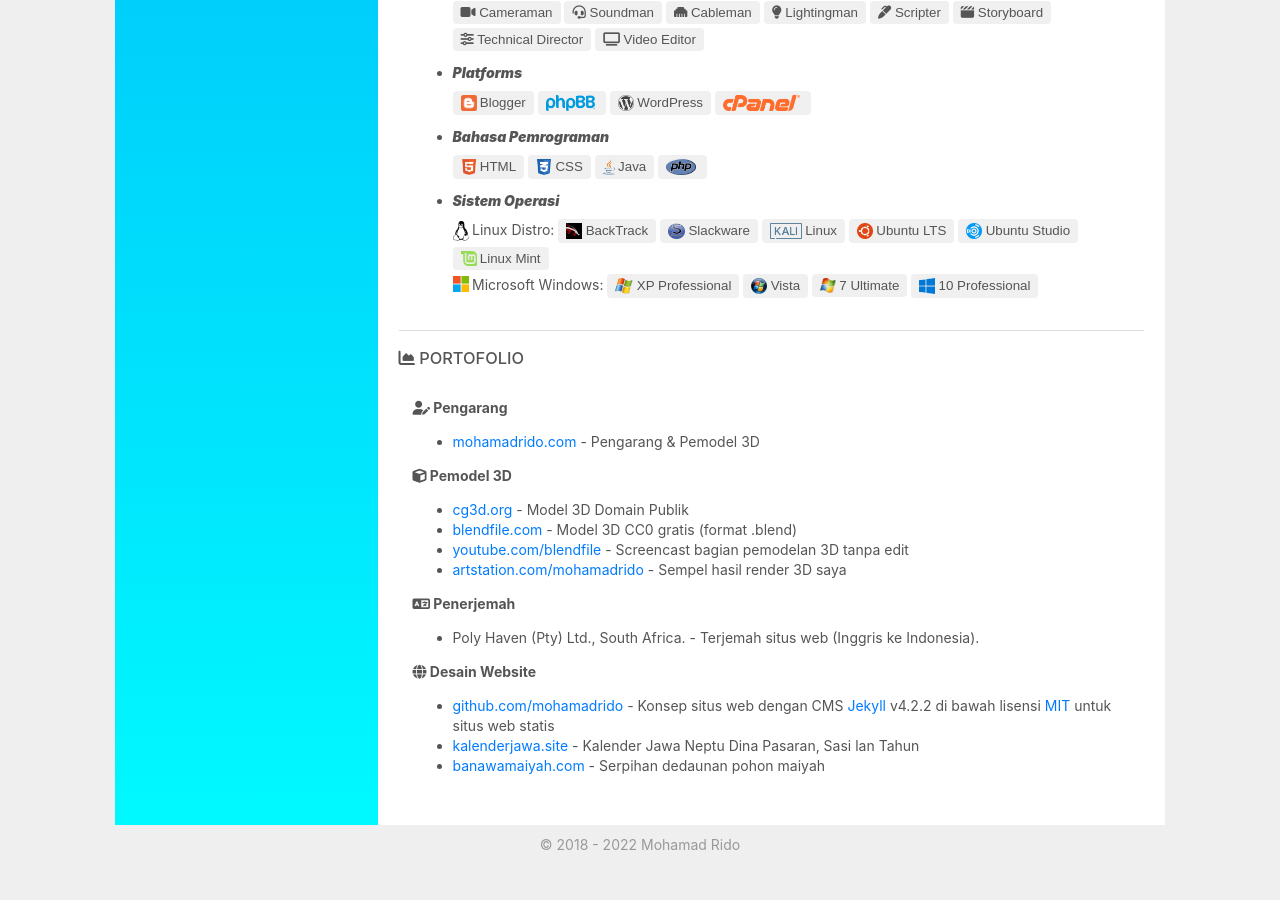
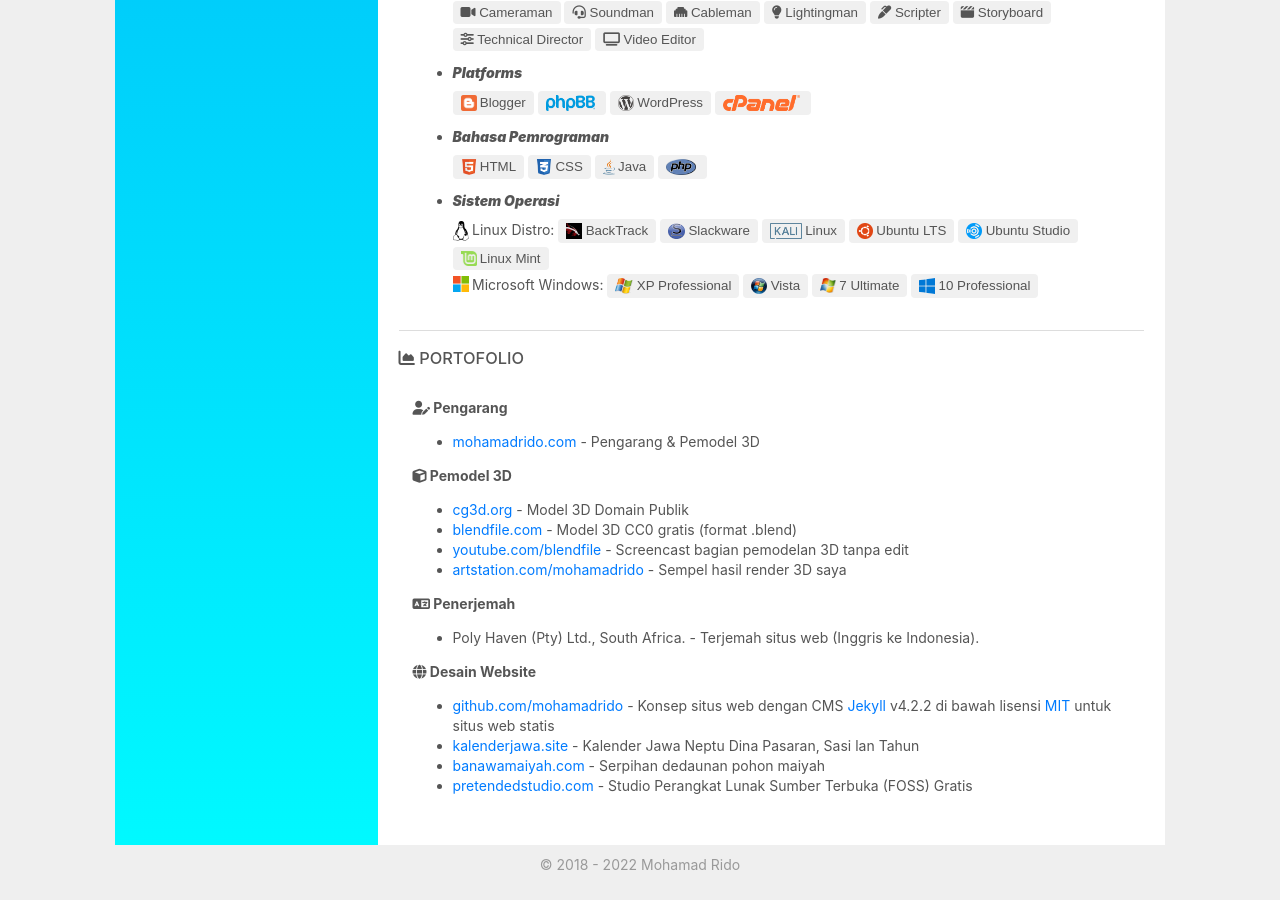
Before and after one commit to mohamadrido/about, a Jekyll site: the page built from id.html, in a window 1280 px wide and 900 px high, scrolled down 1655 px. Built offline with Jekyll 4.4.1, drawn with Linux system fonts in a browser that asks for light colours; nearby versions of some CDN libraries.

Commit message:
Update id.html

```diff
--- a/id.html
+++ b/id.html
@@ -150,6 +150,7 @@ layout: default
       <li><a href="https://github.com/mohamadrido">github.com/mohamadrido</a> - Konsep situs web dengan CMS <a href="https://jekyllrb.com">Jekyll</a> v4.2.2 di bawah lisensi <a href="https://mit-license.org">MIT</a> untuk situs web statis</li>
       <li><a href="http://kalenderjawa.site">kalenderjawa.site</a> - Kalender Jawa Neptu Dina Pasaran, Sasi lan Tahun</li>
       <li><a href="https://www.banawamaiyah.com" rel="nofollow">banawamaiyah.com</a> - Serpihan dedaunan pohon maiyah</li>
+      <li><a href="https://pretendedstudio.com">pretendedstudio.com</a> - Studio Perangkat Lunak Sumber Terbuka (FOSS) Gratis</li>
       </ul>
 
     </div>
```
